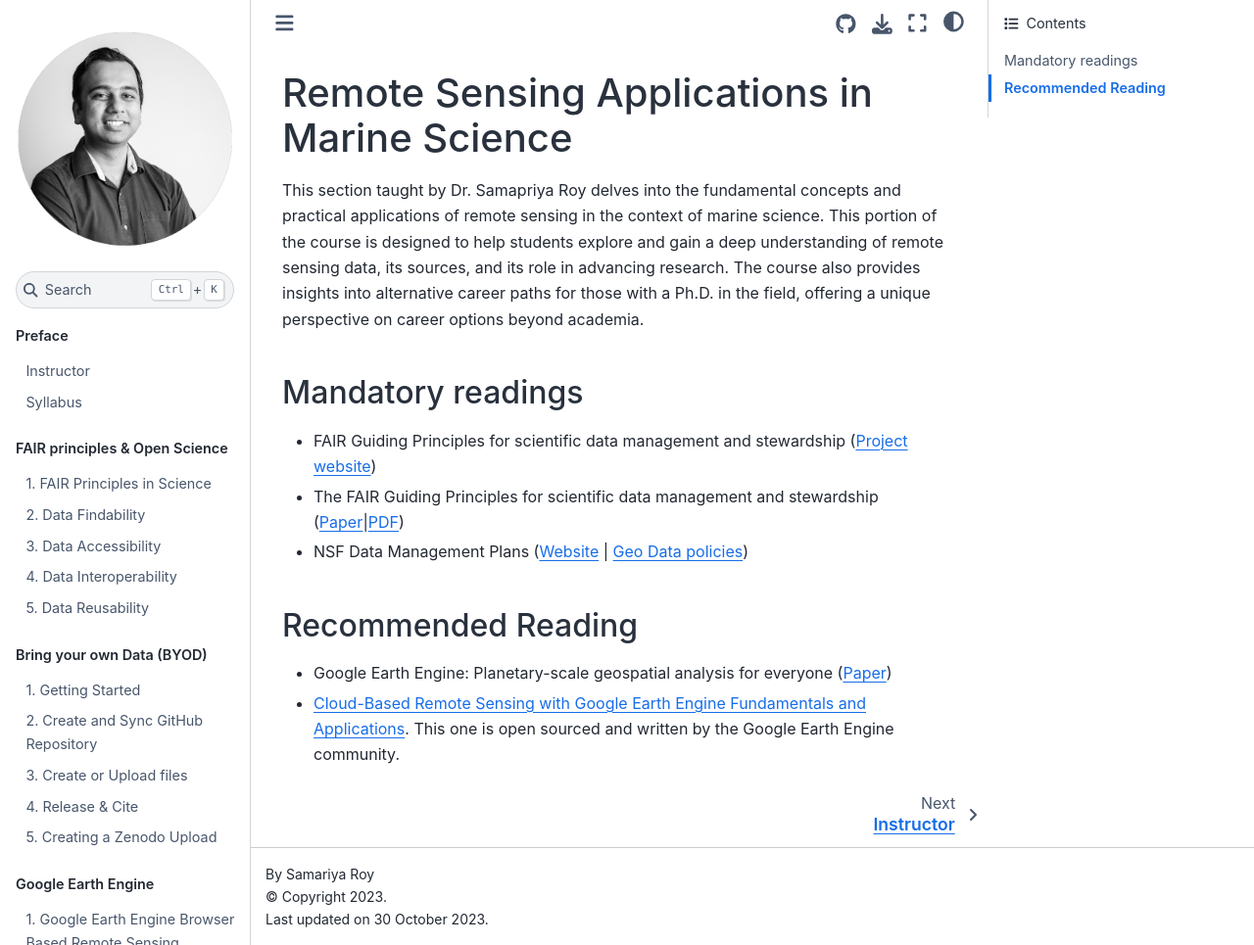
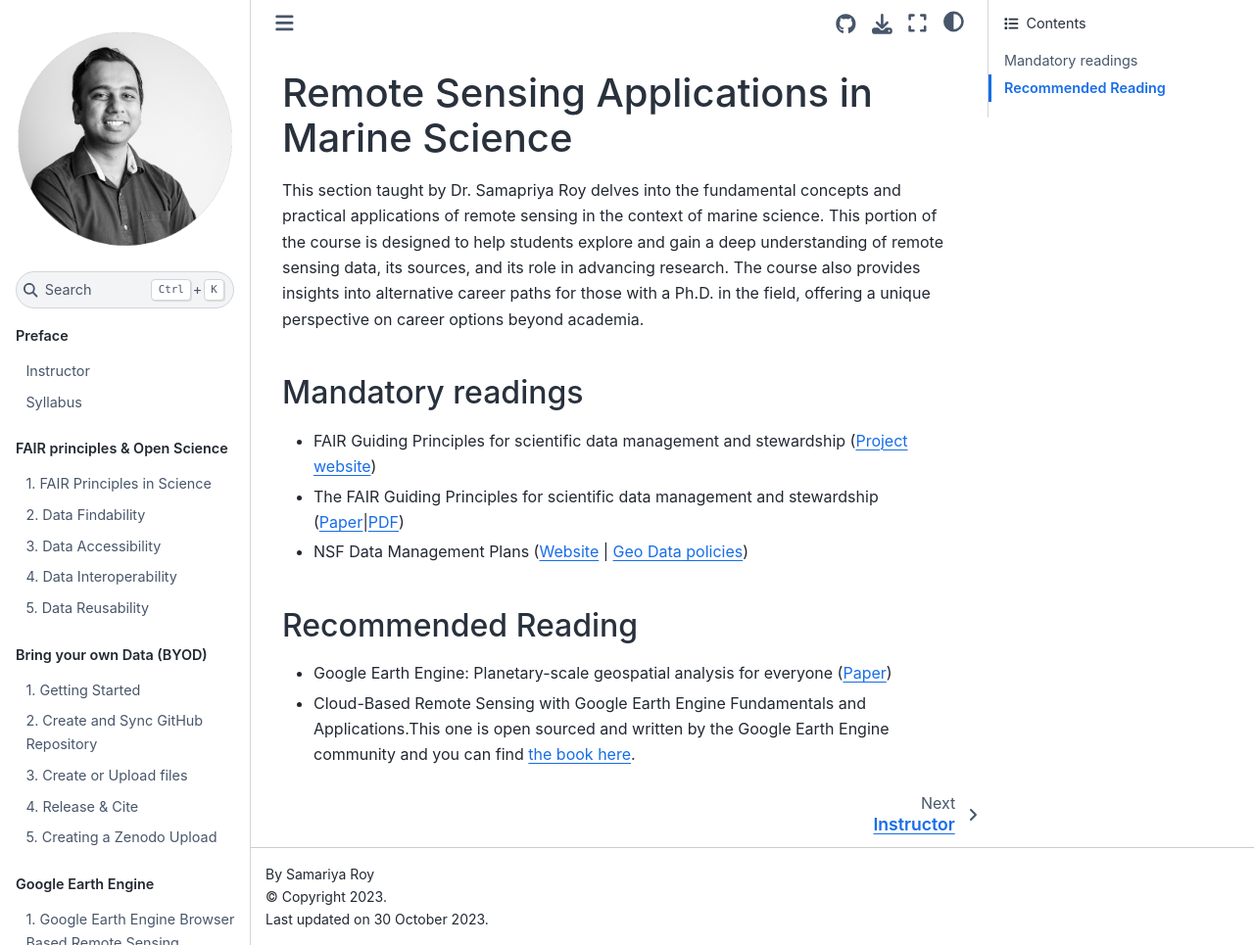
Before and after one commit to open-oceans/mbio630, a Jupyter Book: the page built from index.md, in a window 1280 px wide and 965 px high. Shown: the whole window at 98% size. Built offline with Jupyter Book 1.0.4 settings and Sphinx 7.4.7 and the Sphinx Book theme 1.1.4, drawn with Linux system fonts in a browser that asks for light colours.

Commit message:
updated link description

```diff
--- a/index.md
+++ b/index.md
@@ -25,4 +25,4 @@ perspective on career options beyond academia.
 ## Recommended Reading
 
 - Google Earth Engine: Planetary-scale geospatial analysis for everyone ([Paper](https://www.sciencedirect.com/science/article/pii/S0034425717302900))
-- [Cloud-Based Remote Sensing with Google Earth Engine Fundamentals and Applications](https://link.springer.com/book/10.1007/978-3-031-26588-4). This one is open sourced and written by the Google Earth Engine community.
+- Cloud-Based Remote Sensing with Google Earth Engine Fundamentals and Applications.This one is open sourced and written by the Google Earth Engine community and you can find [the book here](https://link.springer.com/book/10.1007/978-3-031-26588-4).
```
